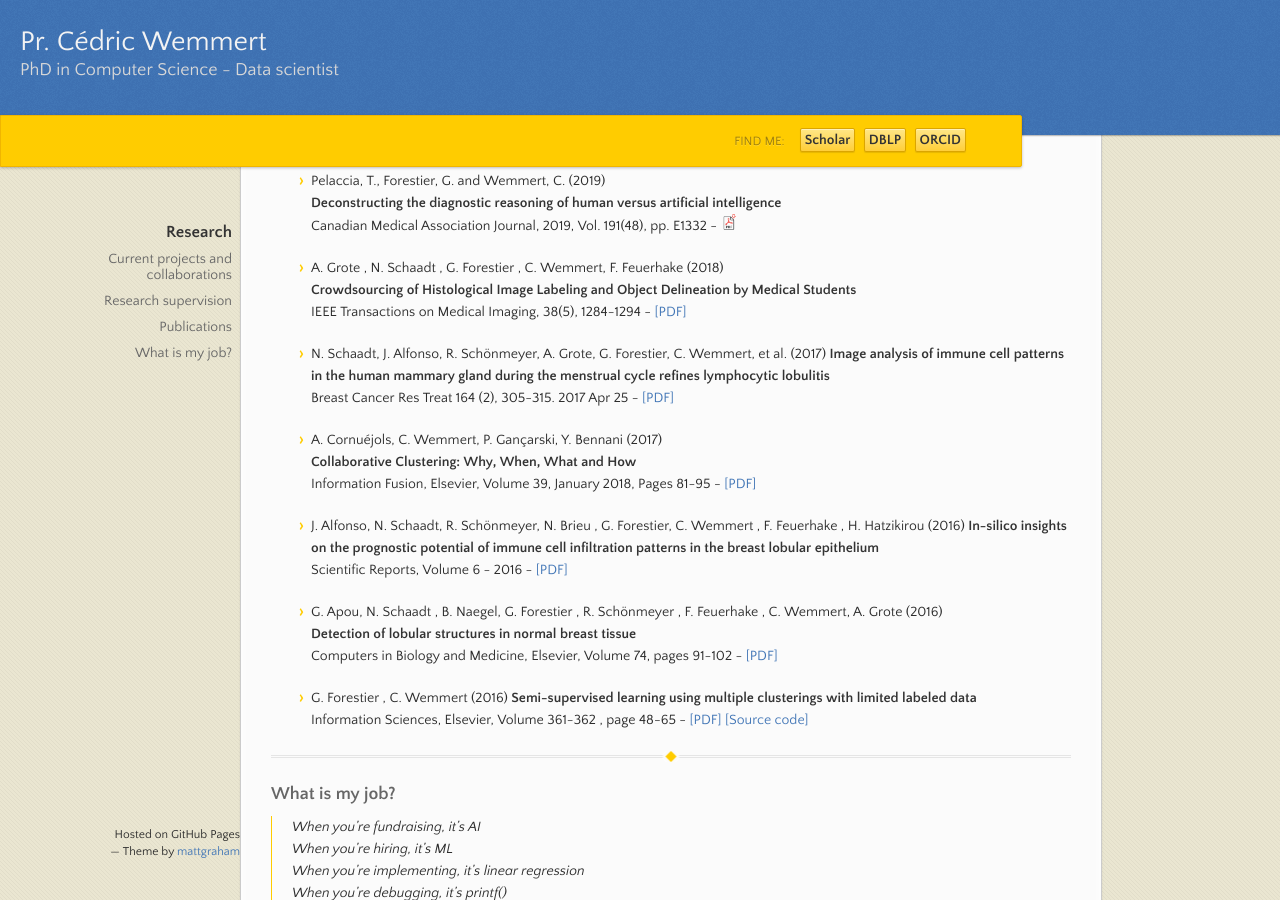
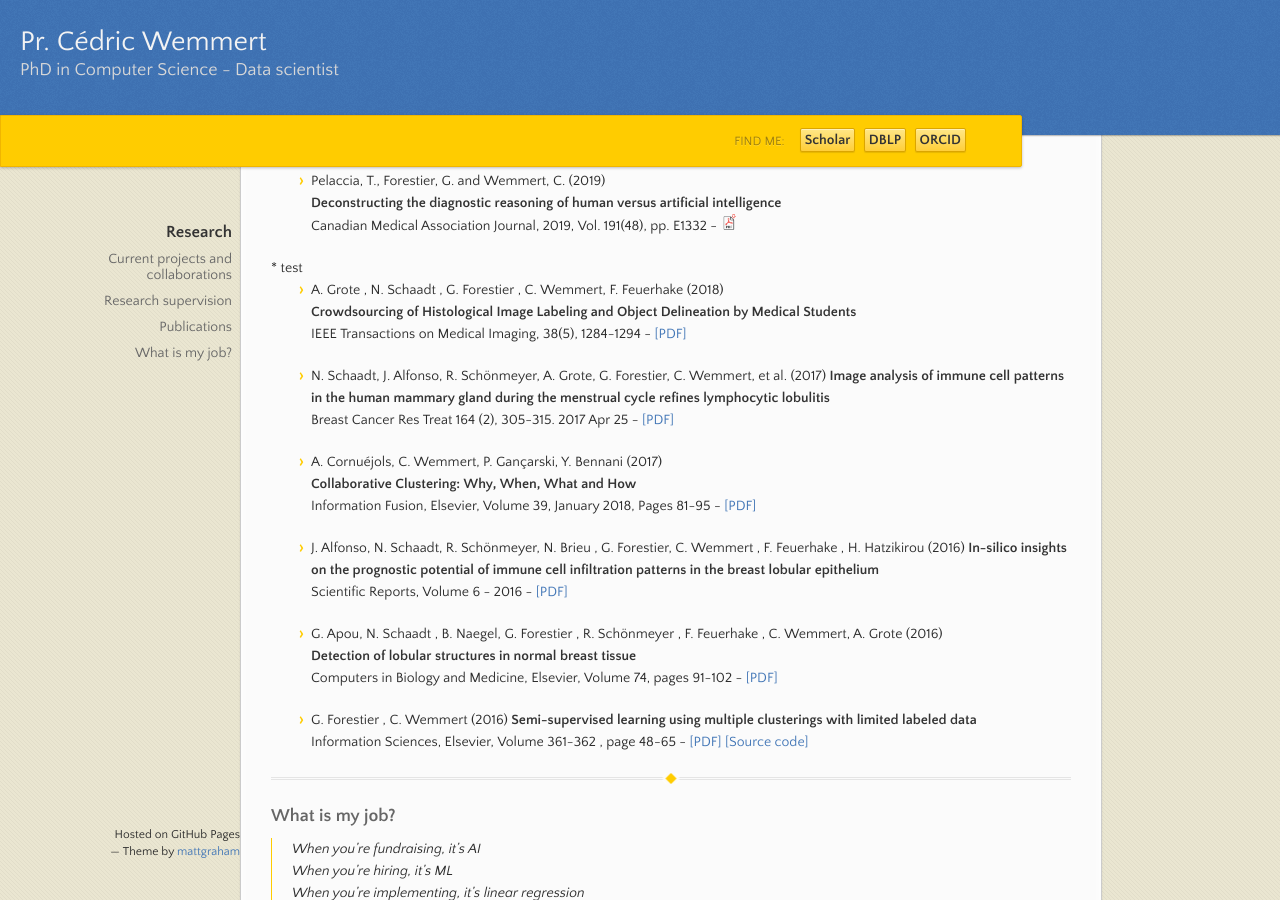
Before and after one commit to wemmertc/webpage, a Jekyll site: the page built from index.md, in a window 1280 px wide and 900 px high, scrolled down 1377 px. Built offline with Jekyll 4.4.1, drawn with Linux system fonts in a browser that asks for light colours; our own code applies the rules of GitHub Pages for plain Markdown files.

Commit message:
publishing

```diff
--- a/index.md
+++ b/index.md
@@ -51,6 +51,10 @@ A complete list of all my publications can be found on the [ICube publications s
 [**Deconstructing the diagnostic reasoning of human versus artificial intelligence**](https://doi.org/10.1503/cmaj.190506)
 Canadian Medical Association Journal, 2019, Vol. 191(48), pp. E1332 - [![pdf](./assets/images/pdf.png){:height="16px"}](./publications/cmaj2019.pdf)
 
+<div onclick="yop">
+  * test
+</div>
+
 * A. Grote , N. Schaadt , G. Forestier , C. Wemmert, F. Feuerhake (2018)
 [**Crowdsourcing of Histological Image Labeling and Object Delineation by Medical Students**](https://doi.org/10.1109/TMI.2018.2883237)
 IEEE Transactions on Medical Imaging, 38(5), 1284-1294 - [[PDF]](./publications/tmi2018.pdf)
```
